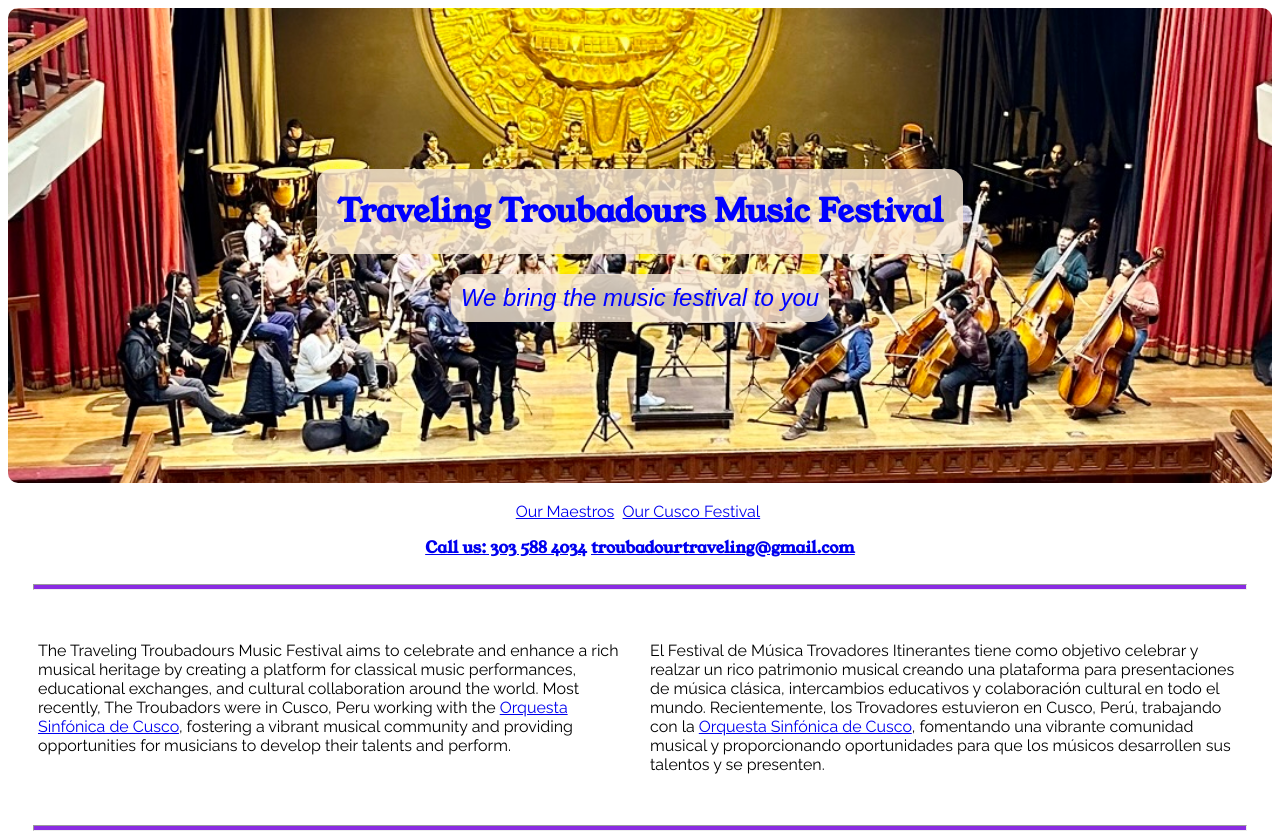
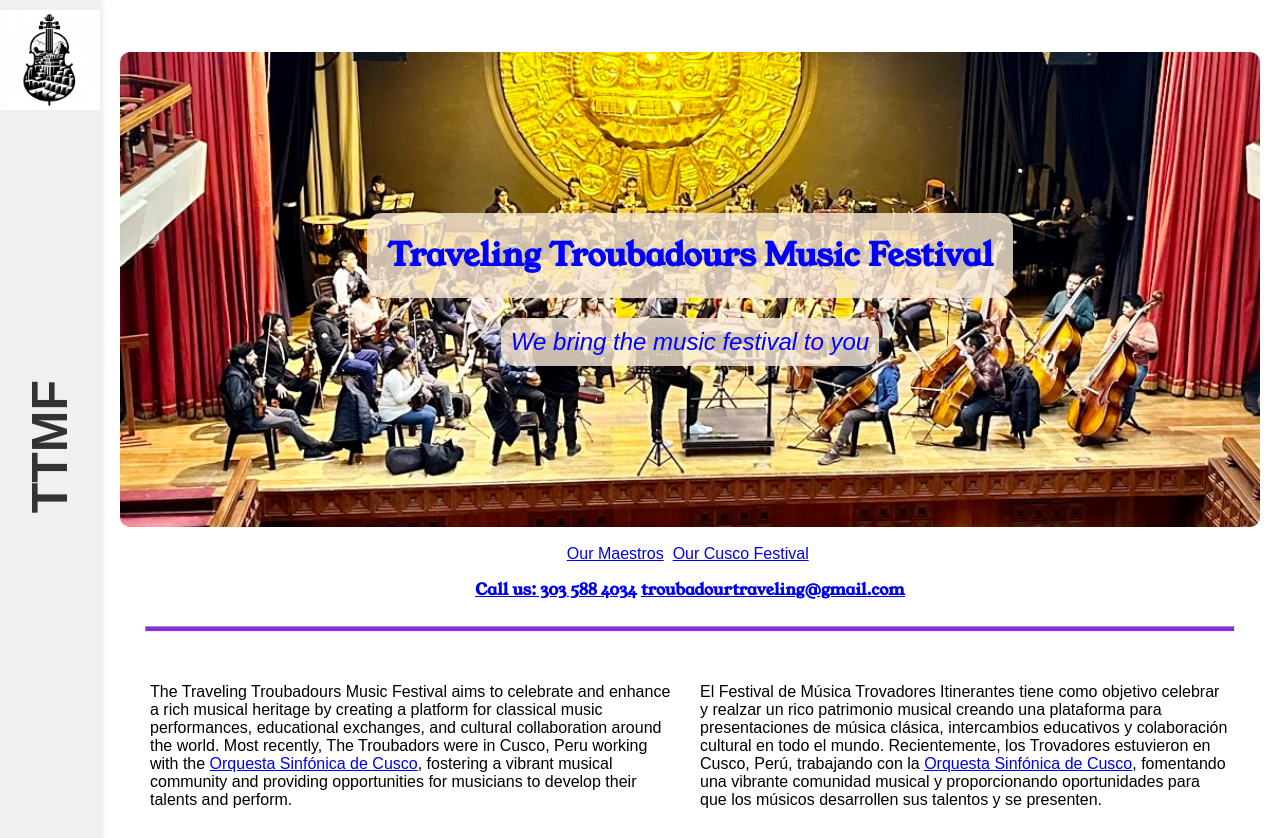
Before and after one commit to sclarb/travelingtroubadours, a plain HTML site: page index.html in a window 1280 px wide. Shown: the top 838 px of the page. Drawn offline with Linux system fonts and the light colour scheme.

Commit message:
favicon and left column logo

```diff
--- a/assets/styles.css
+++ b/assets/styles.css
@@ -154,6 +154,7 @@ iframe {
   background-size: cover;
   text-align: center;
   border-radius: 10px;
+  margin-top: 2em;
 }
 .bgc {
   display: flex;
@@ -179,6 +180,21 @@ iframe {
   color: blue;
   border-radius: 15px; /* Adjust the value to get the desired roundness */
   margin: 10px;
+}
+.image-container {
+  position: relative;
+}
+
+.image-name {
+  position: absolute;
+  top: 0;
+  left: 0;
+  width: 100%;
+  height: 75px;
+  background-color: rgba(0,0,0,0.5);
+  color: white;
+  text-align: center;
+  padding: 10px;
 }
 
 /* drop down menu*/
@@ -218,3 +234,41 @@ iframe {
 .dropdown:hover .dropdown-content {display: block;}
 
 .dropdown:hover .dropbtn {background-color: #3e8e41;}
+
+/* Left column displaying logo */
+
+body {
+  display: flex;
+  margin: 0;
+  font-family: Arial, sans-serif;
+}
+
+.left-column {
+  width: 100px;
+  background-color: #f0f0f0;
+  display: flex;
+  flex-direction: column;
+  align-items: center;
+  padding: 10px;
+  box-shadow: 2px 0 5px rgba(0,0,0,0.1);
+}
+
+.logo {
+  height: auto;
+  width: 100px;
+  margin-bottom: 20px;
+}
+
+.vertical-label {
+  writing-mode: vertical-rl;
+  transform: rotate(180deg);
+  font-size: 50px;
+  font-weight: bold;
+  color: #333;
+  margin-top: 5em;
+}
+
+.main-content {
+  flex-grow: 1;
+  padding: 20px;
+}
--- a/cusco.html
+++ b/cusco.html
@@ -4,10 +4,16 @@
     <meta charset="UTF-8">
     <meta name="viewport" content="width=device-width, initial-scale=1.0">
     <title>Cusco</title>
+    <link rel="icon" type="image/x-icon" href="assets/images/favicon/TTMFfav.ico">
     <!-- Load external CSS -->
     <link rel="stylesheet" href="assets/styles.css">
 </head>
 <body>
+    <div class="left-column">
+        <img src="assets/images/favicon/TTMx64.png" alt="TTMF Logo" class="logo">
+        <div class="vertical-label">TTMF</div>
+    </div>
+    <div class="main-body">
         <div>
             <header class="bgc">
                 <h1 style="font-weight:900; font-size: 4em;">Cusco</h1>
@@ -16,7 +22,7 @@
 
         <hr>
         <div>
-        <span><a href="index.html">Home Page</a>&nbsp;</span>
+            <span><a href="index.html" target="_blank">Home Page</a>&nbsp;</span>
         </div>
         <div class="row">
             <div class="twocolumn">
@@ -62,5 +68,6 @@
                 <figcaption>Masterclass in a Monastery - Clase magistral en un monasterio</figcaption>
             </div>
         </div>
+    </div>
 </body>
 </html>
--- a/index.html
+++ b/index.html
@@ -3,14 +3,21 @@
 <head>
     <meta charset="UTF-8">
     <meta name="viewport" content="width=device-width, initial-scale=1.0">
-    <title>Traveling Troubadours Music Festival</title>
+    <title>Troubadours Music Festival</title>
+    <link rel="icon" type="image/x-icon" href="assets/images/favicon/TTMFfav.ico">
     <meta name="keywords" content="classical music, music festival, Peru, Cusco">
     <meta name="author" content="Brad Sclar">
 
     <!-- Load external CSS -->
     <link rel="stylesheet" href="assets/styles.css">
+
 </head>
 <body>
+    <div class="left-column">
+        <img src="assets/images/favicon/TTMx64.png" alt="TTMF Logo" class="logo">
+        <div class="vertical-label">TTMF</div>
+    </div>
+    <div class="main-content">
         <div>
             <header class="bg">
                 <h1 style="font-weight:900;">Traveling Troubadours Music Festival</h1>
@@ -22,7 +29,7 @@
             <br>
             <span><a href="#musicians">Our Maestros</a>&nbsp;</span>
             <!--<span><a href="#guests">Visiting Artists</a>&nbsp;</span> -->
-        <span><a href="cusco.html">Our Cusco Festival</a>&nbsp;</span>
+            <span><a href="cusco.html" target="_blank">Our Cusco Festival</a>&nbsp;</span>
             <h4>
                 <span><a href="tel:18773201692">Call us: 303 588 4034</a></span>
                 <span><a href="mailto:troubadourtraveling@gmail.com">troubadourtraveling@gmail.com</a></span>
@@ -67,6 +74,7 @@
         <div class="center">
             <h2>Visiting Artists</h2>
         </div>  -->
+    </div>
 
 </body>
 </html>
```
Also changed, not shown: assets/images/favicon/TTM.png (added), assets/images/favicon/TTMFfav.ico (added), assets/images/favicon/TTMFfav.png (added), assets/images/favicon/TTMx16.png (added), assets/images/favicon/TTMx32.png (added), assets/images/favicon/TTMx48.png (added), assets/images/favicon/TTMx64.png (added), 1 other file. Lines whose indentation alone changed are shown as unchanged.
